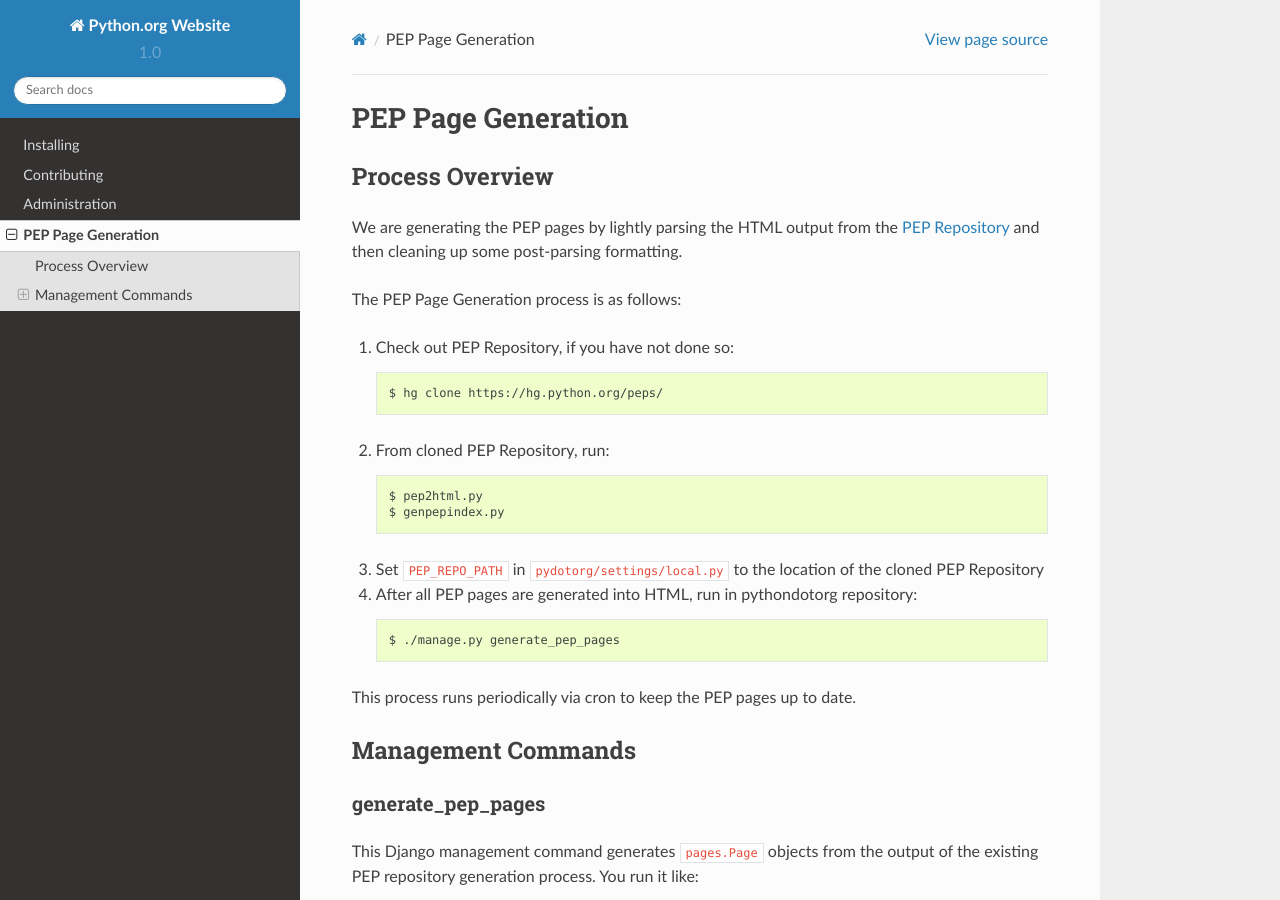
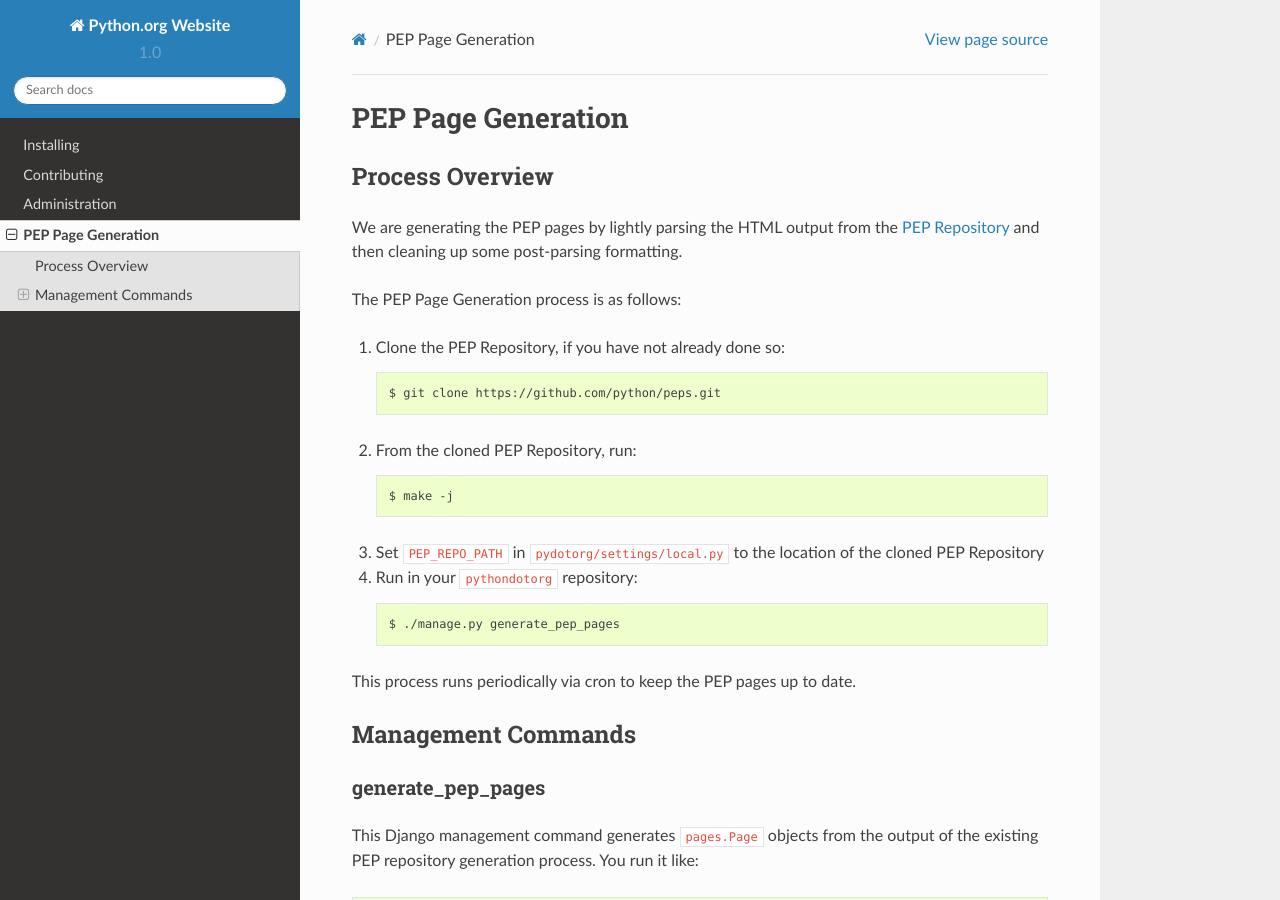
Before and after one commit to python/pythondotorg, a Sphinx documentation site: the page built from docs/source/pep_generation.rst, in a window 1280 px wide and 900 px high. Built offline with Sphinx 7.4.7 and the Read the Docs theme 2.0.0, drawn with Linux system fonts in a browser that asks for light colours.

Commit message:
Change peps repo to github url

```diff
--- a/docs/source/pep_generation.rst
+++ b/docs/source/pep_generation.rst
@@ -11,20 +11,18 @@
 
 The PEP Page Generation process is as follows:
 
-1. Check out PEP Repository, if you have not done so::
+1. Clone the PEP Repository, if you have not already done so::
 
-      $ hg clone https://hg.python.org/peps/
+      $ git clone https://github.com/python/peps.git
 
-2. From cloned PEP Repository, run::
+2. From the cloned PEP Repository, run::
 
-
-      $ pep2html.py
-      $ genpepindex.py
+      $ make -j
 
 3. Set ``PEP_REPO_PATH`` in ``pydotorg/settings/local.py`` to the location
    of the cloned PEP Repository
 
-4. After all PEP pages are generated into HTML, run in pythondotorg repository::
+4. Run in your ``pythondotorg`` repository::
 
    $ ./manage.py generate_pep_pages
 
@@ -54,4 +52,4 @@
 This simply dumps our PEP related pages as JSON. The ``dumpdata`` content is
 written to ``stdout`` just like a normal ``dumpdata`` command.
 
-.. _PEP Repository: https://hg.python.org/peps/
+.. _PEP Repository: https://github.com/python/peps.git
```
